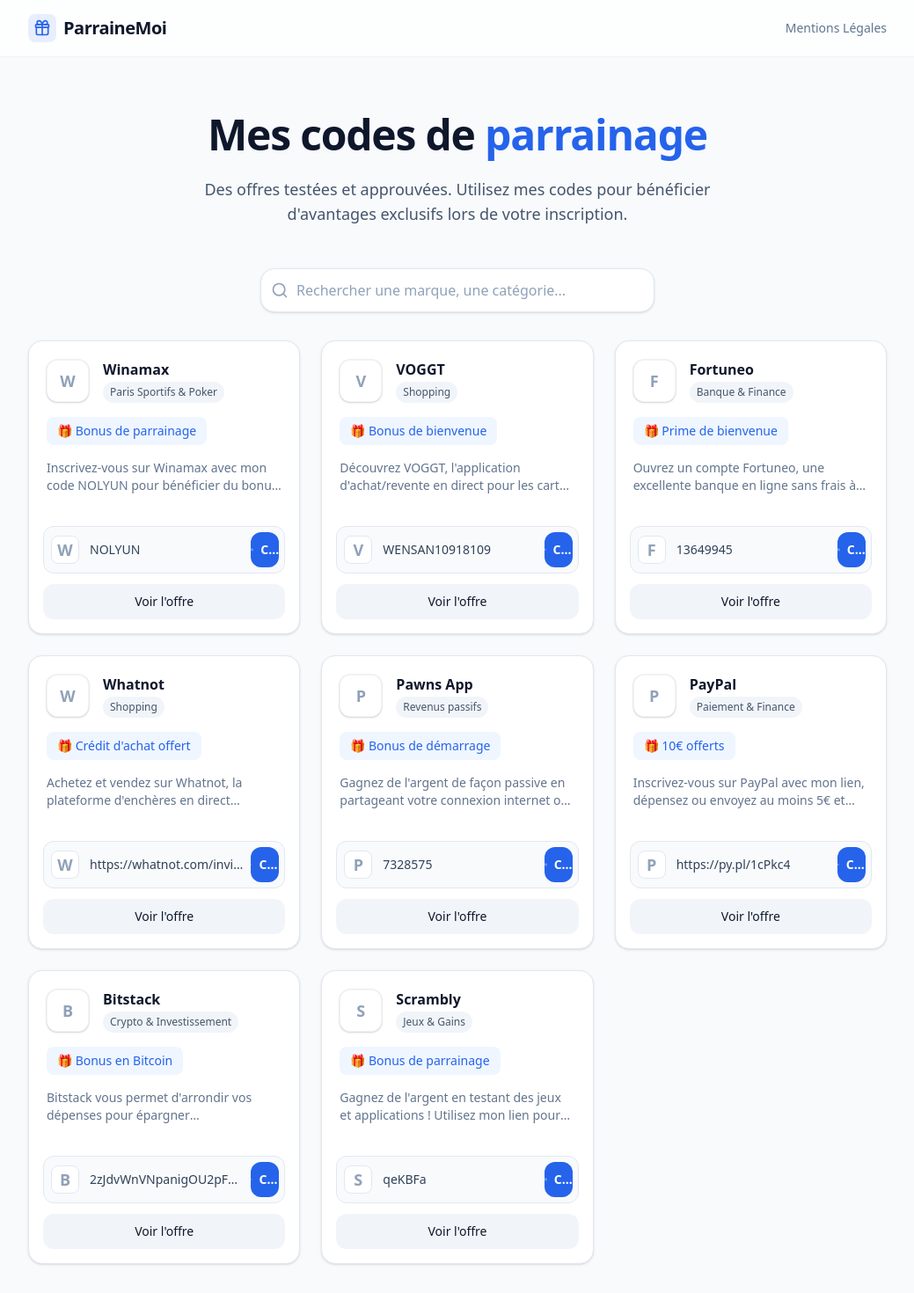
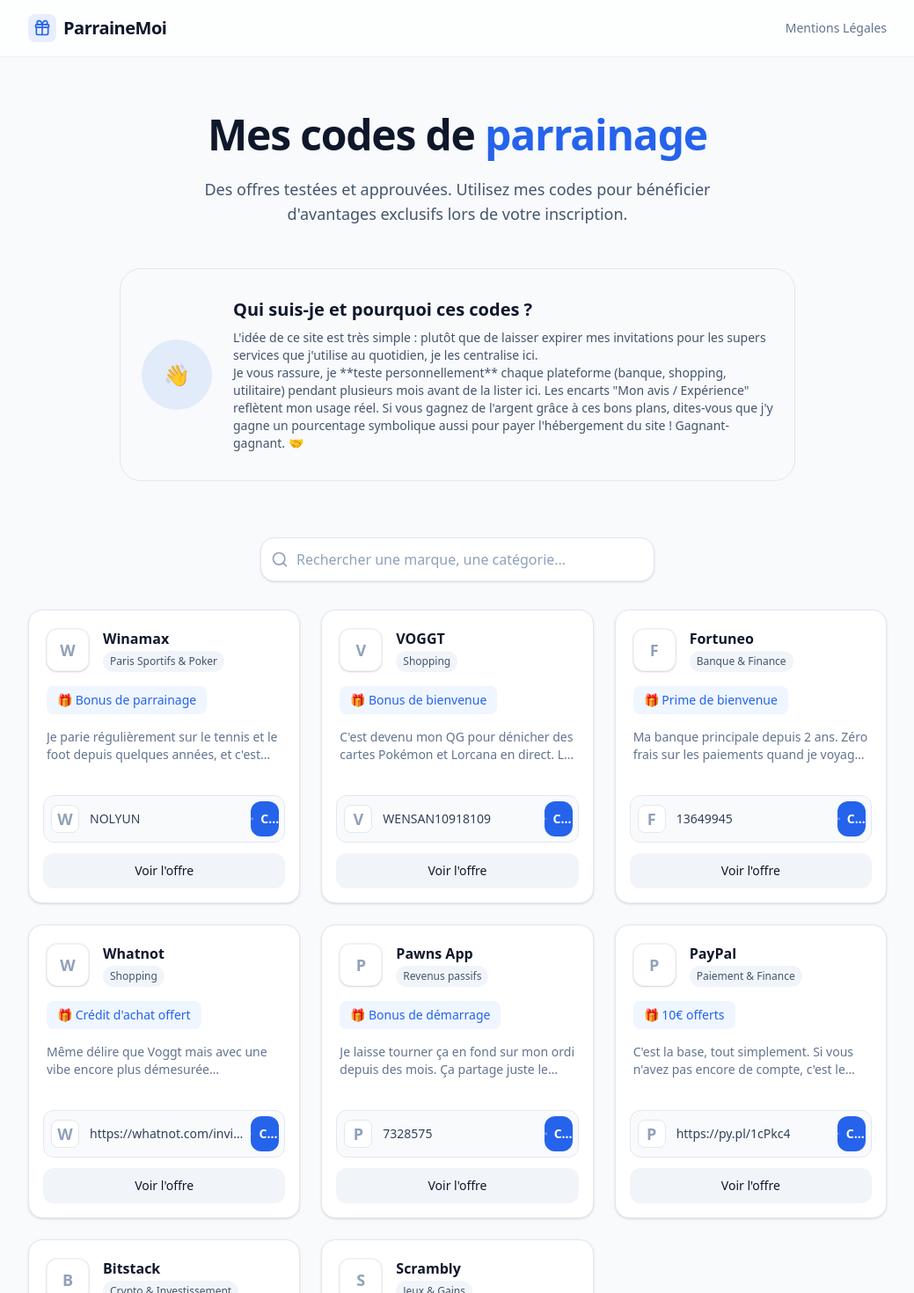
Before and after one commit to NACoaching/ParraineMoi, a Next.js app: page / in a window 1280 px wide. Shown: the top 1470 px of the page at 88% size, without its empty margins (120-1159 px from the left). Built offline with nearby package versions, Linux system fonts and the light colour scheme.

Commit message:
SEO: Enhance E-E-A-T with author bio and experiential descriptions

```diff
--- a/src/app/page.tsx
+++ b/src/app/page.tsx
@@ -15,6 +15,21 @@ export default function Home() {
           Des offres testées et approuvées. Utilisez mes codes pour bénéficier d'avantages exclusifs lors de votre inscription.
         </p>
 
+        <div className="max-w-3xl mx-auto mb-16 px-6 py-8 bg-slate-50 dark:bg-slate-800/50 rounded-3xl border border-slate-200 dark:border-slate-800 text-left">
+          <div className="flex flex-col sm:flex-row gap-6 items-start sm:items-center">
+            <div className="h-20 w-20 shrink-0 rounded-full bg-primary/10 text-primary flex items-center justify-center text-2xl font-bold">
+              👋
+            </div>
+            <div>
+              <h2 className="text-xl font-bold text-slate-900 dark:text-white mb-2">Qui suis-je et pourquoi ces codes ?</h2>
+              <p className="text-sm text-slate-600 dark:text-slate-400">
+                L'idée de ce site est très simple : plutôt que de laisser expirer mes invitations pour les supers services que j'utilise au quotidien, je les centralise ici. <br className="hidden sm:block" />
+                Je vous rassure, je **teste personnellement** chaque plateforme (banque, shopping, utilitaire) pendant plusieurs mois avant de la lister ici. Les encarts "Mon avis / Expérience" reflètent mon usage réel. Si vous gagnez de l'argent grâce à ces bons plans, dites-vous que j'y gagne un pourcentage symbolique aussi pour payer l'hébergement du site ! Gagnant-gagnant. 🤝
+              </p>
+            </div>
+          </div>
+        </div>
+
         <ReferralGrid referrals={referrals} />
       </section>
     </main>
--- a/src/data/referrals.json
+++ b/src/data/referrals.json
@@ -7,7 +7,7 @@
     "code": "NOLYUN",
     "link": "https://www.winamax.fr/registration/new?friend=NOLYUN",
     "advantage": "Bonus de parrainage",
-    "description": "Inscrivez-vous sur Winamax avec mon code NOLYUN pour bénéficier du bonus de parrainage sur l'une des meilleures plateformes de poker et de paris sportifs en France.",
+    "description": "Je parie régulièrement sur le tennis et le foot depuis quelques années, et c'est honnêtement l'application la plus fluide que j'ai pu tester. Les cotes sont souvent parmi les meilleures du marché français, et les tickets 'MyMatch' sont pratiques. En passant par mon lien, ils vous recréditent votre 1er pari s'il est perdant.",
     "logoUrl": "https://www.google.com/s2/favicons?domain=winamax.fr&sz=128"
   },
   {
@@ -18,7 +18,7 @@
     "code": "WENSAN10918109",
     "link": "https://voggt.com/",
     "advantage": "Bonus de bienvenue",
-    "description": "Découvrez VOGGT, l'application d'achat/revente en direct pour les cartes à collectionner et plus. Entrez le code WENSAN10918109 lors de votre inscription.",
+    "description": "C'est devenu mon QG pour dénicher des cartes Pokémon et Lorcana en direct. Le concept des ventes aux enchères en live (avec le chat et l'animateur) rend l'expérience vraiment sympa. Pas de fausses cartes à l'horizon ! Code à rentrer à la création du compte pour avoir un bonus.",
     "logoUrl": "https://www.google.com/s2/favicons?domain=voggt.com&sz=128"
   },
   {
@@ -29,7 +29,7 @@
     "code": "13649945",
     "link": "https://mabanque.fortuneo.fr/fr/offres-parrainage/offres-parrainage.jsp?origine=PARRAINAGE&codeParrain=13649945",
     "advantage": "Prime de bienvenue",
-    "description": "Ouvrez un compte Fortuneo, une excellente banque en ligne sans frais à l'étranger, avec mon code 13649945 pour profiter de la prime de bienvenue.",
+    "description": "Ma banque principale depuis 2 ans. Zéro frais sur les paiements quand je voyage à l'étranger, et l'appli est super claire, sans fioritures. Il y a souvent d'énormes offres de bienvenue (parfois plus de 130€), n'hésitez pas à utiliser le lien pour voir ce qu'ils proposent ce mois-ci.",
     "logoUrl": "https://www.google.com/s2/favicons?domain=fortuneo.fr&sz=128"
   },
   {
@@ -40,7 +40,7 @@
     "code": "https://whatnot.com/invite/wensan10",
     "link": "https://whatnot.com/invite/wensan10",
     "advantage": "Crédit d'achat offert",
-    "description": "Achetez et vendez sur Whatnot, la plateforme d'enchères en direct incontournable. Utilisez mon lien pour obtenir un crédit offert sur votre premier achat.",
+    "description": "Même délire que Voggt mais avec une vibe encore plus démesurée typiquement américaine. C'est l'endroit parfait si vous cherchez du rétro-gaming très spécifique ou des objets de collection introuvables en France. Vous récupérez direct un crédit pour chiner votre premier objet.",
     "logoUrl": "https://www.google.com/s2/favicons?domain=whatnot.com&sz=128"
   },
   {
@@ -51,7 +51,7 @@
     "code": "7328575",
     "link": "https://pawns.app/?r=7328575",
     "advantage": "Bonus de démarrage",
-    "description": "Gagnez de l'argent de façon passive en partageant votre connexion internet ou en répondant à des sondages. Démarrez avec un bonus via mon lien !",
+    "description": "Je laisse tourner ça en fond sur mon ordi depuis des mois. Ça partage juste le surplus de votre bande passante internet non utilisée, sans que ça ne ralentisse quoi que ce soit. Parfait pour se payer quelques cafés à la fin du mois sans rien faire. Bonus offert au départ avec mon lien.",
     "logoUrl": "https://www.google.com/s2/favicons?domain=pawns.app&sz=128"
   },
   {
@@ -62,7 +62,7 @@
     "code": "https://py.pl/1cPkc4",
     "link": "https://py.pl/1cPkc4",
     "advantage": "10€ offerts",
-    "description": "Inscrivez-vous sur PayPal avec mon lien, dépensez ou envoyez au moins 5€ et recevez 10€ en cadeau. Le portefeuille électronique indispensable.",
+    "description": "C'est la base, tout simplement. Si vous n'avez pas encore de compte, c'est le moment : vous le liez à votre carte, vous effectuez votre premier achat de 5€ sur n'importe quel site internet (ou vous transférez 5€ à un ami), et vous récupérez 10€ cash. Vite fait bien fait.",
     "logoUrl": "https://www.google.com/s2/favicons?domain=paypal.com&sz=128"
   },
   {
@@ -73,7 +73,7 @@
     "code": "2zJdvWnVNpanigOU2pFSHtWmV6H",
     "link": "https://bitstack-app.com/referral/2zJdvWnVNpanigOU2pFSHtWmV6H",
     "advantage": "Bonus en Bitcoin",
-    "description": "Bitstack vous permet d'arrondir vos dépenses pour épargner automatiquement en Bitcoin. L'application parfaite et 100% française pour débuter en crypto dans la simplicité !",
+    "description": "J'avais du mal à commencer dans la crypto, et cette appli a changé la donne. J'ai connecté ma banque, et chaque fois que je m'achète un café à 2,50€, elle arrondit à 3€ et met les 0,50€ en Bitcoin. Pas besoin de réfléchir, l'épargne se constitue toute seule et la plateforme est française !",
     "logoUrl": "https://www.google.com/s2/favicons?domain=bitstack-app.com&sz=128"
   },
   {
@@ -84,7 +84,7 @@
     "code": "qeKBFa",
     "link": "https://go.scrambly.io/qeKBFa",
     "advantage": "Bonus de parrainage",
-    "description": "Gagnez de l'argent en testant des jeux et applications ! Utilisez mon lien pour obtenir un bonus de démarrage sur Scrambly et commencez à cumuler vos gains tout en vous amusant.",
+    "description": "Parmi toutes les applis du style, c'est celle qui paie le plus rapidement. Il suffit de télécharger et tester des jeux mobiles une vingtaine de minutes et l'argent monte assez vite sur la cagnotte. Plutôt utile quand on s'ennuie dans une salle d'attente ou dans les transports ! Mon code rajoute un petit boost.",
     "logoUrl": "https://www.google.com/s2/favicons?domain=scrambly.io&sz=128"
   }
 ]
```
